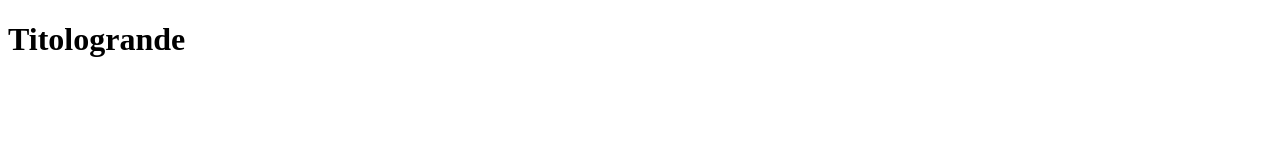
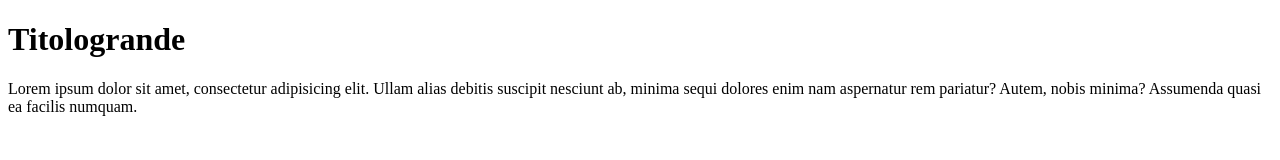
Before and after one commit to MattiaRovito/test2, a plain HTML site: page index.html in a window 1280 px wide. Drawn offline with Linux system fonts and the light colour scheme.

Commit message:
add:paragrafo

```diff
--- a/index.html
+++ b/index.html
@@ -8,5 +8,9 @@
 </head>
 <body>
     <h1>Titologrande</h1>
+    <p>Lorem ipsum dolor sit amet, consectetur adipisicing elit. Ullam alias debitis suscipit nesciunt ab, minima sequi dolores enim nam aspernatur rem pariatur? Autem, nobis minima? Assumenda quasi ea facilis numquam.</p>
+
+
+
 </body>
 </html>
```
